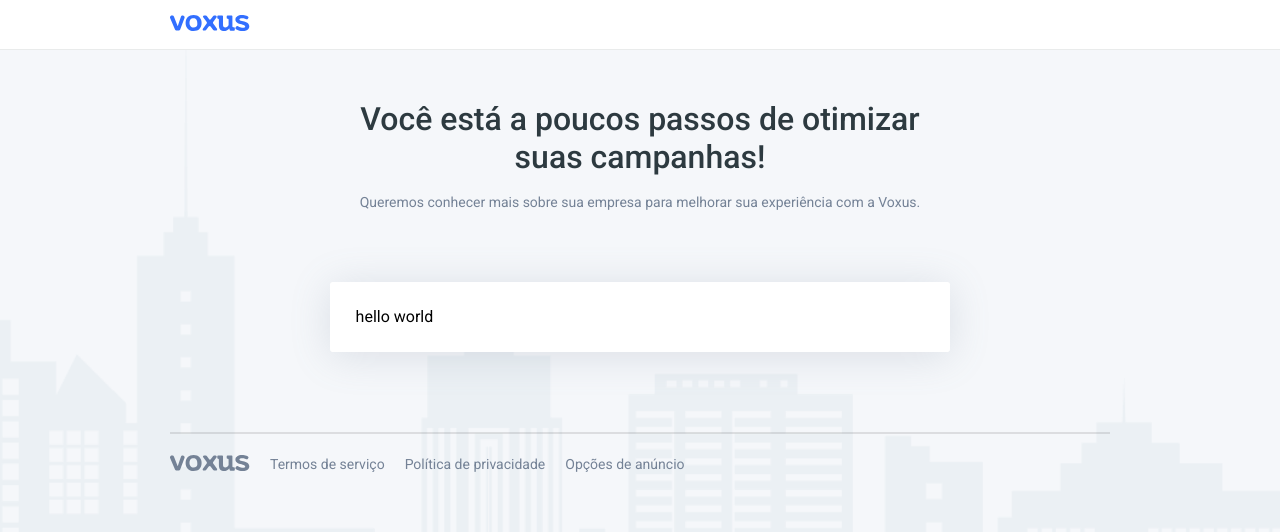
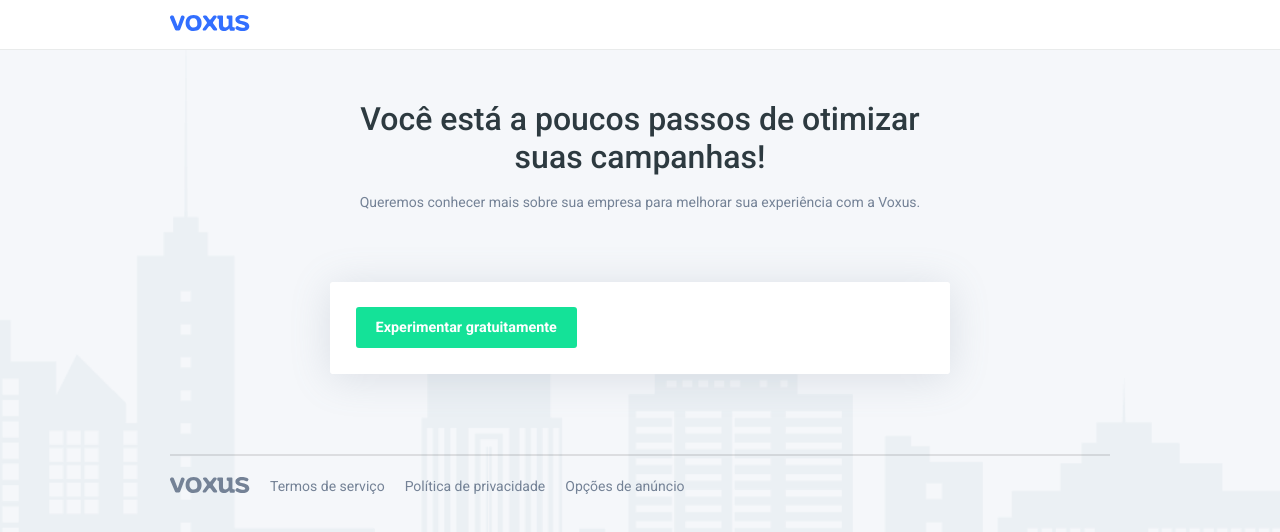
Before and after one commit to cmpsleo/voxus-challenge, a Vue app: page / in a window 1280 px wide. Shown: the top 532 px of the page. Built offline with nearby package versions, Linux system fonts and the light colour scheme.

Commit message:
feat: created button component

```diff
--- a/src/assets/scss/index.scss
+++ b/src/assets/scss/index.scss
@@ -3,3 +3,5 @@
 @import './tools/media-query';
 
 @import './generic/reset';
+
+@import './objects/button';
--- /dev/null
+++ b/src/assets/scss/objects/_button.scss
@@ -0,0 +1,25 @@
+.btn {
+  all: unset;
+
+  display: block;
+  padding: .75rem 1.25rem;
+
+  cursor: pointer;
+  border-radius: 3px;
+  text-align: center;
+  font: {
+    size: .9rem;
+    weight: bold;
+  };
+
+  &.-primary {
+    color: #FFF;
+    transition: background-color .3s;
+    background-color: map-get($green-color, normal);
+
+    &:hover {
+      transition: background-color .3s;
+      background-color: map-get($green-color, lighten);
+    }
+  }
+}
--- a/src/assets/scss/settings/_colors.scss
+++ b/src/assets/scss/settings/_colors.scss
@@ -4,3 +4,8 @@ $gray-color: (
   normal: #748296,
   dark: #2D3A40
 );
+
+$green-color: (
+  normal: #14E298,
+  lighten: #23F7AB
+)
--- a/src/components/FormCard.vue
+++ b/src/components/FormCard.vue
@@ -1,6 +1,6 @@
 <template>
   <div class="form-card">
-    hello world
+    <button class="btn -primary">Experimentar gratuitamente</button>
   </div>
 </template>
 
```
Also changed, not shown: 1 other file (tests, documents, lock files or other folders).
